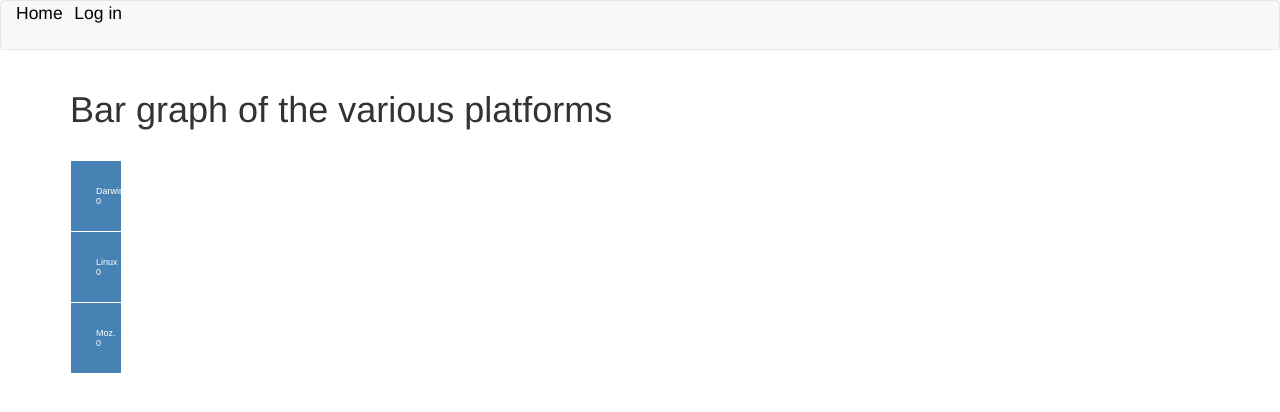
After one commit to CDAT/usage, a Django app: page /stats/hello_world/ in a window 1280 px wide. The commit adds this page. Shown: the top 412 px of the page. Run offline with Django 3.2, Linux system fonts and the light colour scheme; data that the repository does not hold is empty; parts of the project's set-up code (start-up, migrations or seed data) failed here and were passed over; some libraries are stand-ins or nearby versions.

Commit message:
have basic bar graph of the various platforms

```diff
--- a/requirements.txt
+++ b/requirements.txt
@@ -9,3 +9,4 @@ pygeoip==0.3.2
 pyparsing==2.2.0
 six==1.10.0
 virtualenv==15.0.3
+mysqlclient==1.3.6
--- a/statsPage/templates/base.html
+++ b/statsPage/templates/base.html
@@ -3,6 +3,7 @@
 <!-- JavaScript -->
 <script src="https://code.jquery.com/jquery-2.1.4.min.js"></script>
 <script src="https://maxcdn.bootstrapcdn.com/bootstrap/3.3.5/js/bootstrap.min.js"></script>
+<!--script src="https://maxcdn.bootstrapcdn.com/bootstrap/3.3.5/js/bootstrap.min.js"></script-->
 <!-- http://stackoverflow.com/questions/14720464/django-project-base-template -->
 
 <nav class="navbar navbar-default">
@@ -10,27 +11,86 @@
         <div class="navbar-header">
             <ul class="nav navbar-nav">
                 {% if user.is_authenticated %}
-                    <li><a href="/">Home</a></li>
+<div class="container">
+    <div class="row">
 
+        <div class="btn-group">
+                <li><a style="color:black; font-size:125%" href="/stats">Home</a></li>
+                <!--li><a style="color:black; font-size: 125%;" href="/">Home</a></li-->
+        </div>
+
+        &nbsp;
+        <div class="btn-group">
+          <!--button type="button" class="btn btn-default dropdown-toggle" data-toggle="dropdown"-->
+          <li class="dropdown-toggle" data-toggle="dropdown" style="font-size:125%;">
+            Log <span class="caret"></span>
+          </li>
+          <ul class="dropdown-menu" role="menu">
                     <li><a href="{% url 'statsPage.views.show_error_log' %}">Errors</a></li>
                     <li><a href="{% url 'stats.views.log_event' %}">Add log</a></li>
+          </ul>
+        </div>
 
-                    <li><a href="{% url 'statsPage.views.show_debug' %}">Debug</a></li>
-                    <li><a href="{% url 'statsPage.views.show_debug_error' %}">Debug Error</a></li>
 
+        &nbsp;
+        <div class="btn-group">
+          <li class="dropdown-toggle" data-toggle="dropdown" style="font-size:125%">
+            Debug <span class="caret"></span>
+          </li>
+          <ul class="dropdown-menu">
+                <li><a href="{% url 'statsPage.views.show_debug' %}">Debug</a></li>
+                <li><a href="{% url 'statsPage.views.show_debug_error' %}">Debug Error</a></li>
+          </ul>
+        </div>
+
+        &nbsp;
+        <div class="btn-group">
+          <li class="dropdown-toggle" data-toggle="dropdown" style="font-size:125%">
+            Stats <span class="caret"></span>
+          </li>
+          <ul class="dropdown-menu">
                     <li><a href="{% url 'admin:stats_user_changelist' %}">User Stats</a></li>
                     <li><a href="{% url 'admin:stats_source_changelist' %}">Source Stats</a></li>
                     <li><a href="{% url 'admin:stats_machine_changelist' %}">Machine Stats</a></li>
                     <li><a href="{% url 'admin:stats_logevent_changelist' %}">Changelist Stats</a></li>
                     <li><a href="{% url 'admin:stats_error_changelist' %}">Error Stats</a></li>
                     <li><a href="{% url 'admin:stats_action_changelist' %}">Action Stats</a></li>
+          </ul>
+        </div>
 
-                    <li><a href="{% url 'admin:sites_site_changelist' %}">Sites</a></li>
 
-                    <li><a href="{% url 'logout' %}">Logout</a></li>
+        &nbsp;
+        <div class="btn-group">
+            <li><a style="color:black; font-size:125%" href="{% url 'admin:sites_site_changelist' %}">Sites</a></li>
+        </div>
+
+        &nbsp;
+        <div class="btn-group">
+            <li><a style="color:black; font-size:125%" href="/logout/">Logout</a></li>
+            <!--li><a style="color:black; font-size:125%" href="{% url 'logout' %}">Logout</a></li-->
+        </div>
+
+        &nbsp;
+        <div class="btn-group">
+            <li><a style="color:black; font-size:125%" href="/stats/hello_world/">Platform stats</a></li>
+            <!--li><a style="color:black; font-size:125%" href="{% url 'statsPage.views.hello_world' %}">Hello world</a></li-->
+        </div>
+
+
+    </div>
+</div>
                 {% else %}
-                    <li><a href="/">Home</a></li>
-                    <li><a href="/login">Login</a></li>
+
+                    <div class="btn-group">
+                        <li><a style="color:black; font-size:125%" href="/stats">Home</a></li>
+                        <!--li><a style="color:black; font-size:125%" href="/">Home</a></li-->
+                    </div>
+
+                    &nbsp;
+                    <div class="btn-group">
+                        <li><a style="color:black; font-size:125%" href="/login">Log in</a></li>
+                    </div>
+
                 {% endif %}
            </ul>
         </div>
--- /dev/null
+++ b/statsPage/templates/hello_world.html
@@ -0,0 +1,88 @@
+<!--http://stackoverflow.com/questions/31921717/django-how-to-import-items-from-models-py-into-the-views-py-->
+<!-- yo, homegirl.. this is helpful http://www.b-list.org/weblog/2007/nov/04/working-models/ -->
+<!-- https://bost.ocks.org/mike/bar/ this is helpful too -->
+<!-- https://bl.ocks.org -->
+{% extends "base.html" %}
+
+{% block content %}
+
+<h1> Bar graph of the various platforms </h1>
+<!--br>
+{{ d_count }}
+<br>
+{{ m_count }}
+<br>
+{{ l_count }}
+<br-->
+<br>
+<!--{% for mach in machine %}
+    {{ mach.platform }}<br>
+{% endfor %}
+<br>
+<br-->
+<style>
+
+.chart div {
+  font: 9px sans-serif;
+  background-color: steelblue;
+  text-align: right;
+  padding: 25px;
+  margin: 1px;
+  color: white;
+}
+
+</style>
+
+<div class="chart">
+  <div style="width: {{d_graph}}px;">Darwin {{d_count}}</div>
+  <div style="width: {{l_graph}}px;">Linux {{l_count}}</div>
+  <div style="width: {{m_graph}}px;">Moz. {{m_count}}</div>
+</div>
+
+
+
+
+
+<!--{{ mach_meta.fields }}
+<br>
+<br>
+{{ user_meta.fields }}
+<br>
+<br>
+{{ netinfo_meta.fields }}
+<br>
+<br>
+{{ source_meta.fields }}
+<br>
+<br>
+{{ action_meta.fields }}
+<br>
+<br>
+{{ logevent_meta.fields }}
+<br>
+<br>
+{{ user }}
+<br>
+<br>
+{{ machine }}
+<br>
+<br>
+{{ source }}
+<br>
+<br>
+{{ net_info }}
+<br>
+<br>
+{{ action }}
+<br>
+<br>
+{{ session }}
+<br>
+<br>
+{{ log_event }}
+<br>
+<br>
+{{ error }} -->
+
+
+{% endblock content %}
--- a/statsPage/urls.py
+++ b/statsPage/urls.py
@@ -4,6 +4,7 @@ from django.views.generic import DetailView, ListView
 urlpatterns = patterns('statsPage.views',
     # /
     url(r'^$','show_log'),
+    url(r'^hello_world/$','hello_world'),
 
     # /log/errors
     url(r'^errors/$','show_error_log'),
--- a/statsPage/views.py
+++ b/statsPage/views.py
@@ -22,6 +22,9 @@ from django.utils.datastructures import MultiValueDictKeyError
 from django.views.decorators.csrf import csrf_exempt
 from stats.models import *
 from django.conf import settings
+
+
+
 if not settings.configured:
     settings.configure()
 
@@ -58,7 +61,42 @@ def show_sign_in_page(request):
         login(request, user)
         return HttpResponseRedirect('../')
 
+def hello_world(request):
+    source = Source.objects.all()
+    net_info = NetInfo.objects.all()
+    action = Action.objects.all()
+    session = Session.objects.all()
+    log_event = LogEvent.objects.all()
+    error = Error.objects.all()
+    machine = Machine.objects.all()
+    user = User.objects.all()
 
+    d_count = 0
+    l_count = 0
+    m_count = 0
+    for mach in machine:
+        if mach.platform == 'Darwin':
+            d_count += 1
+        elif mach.platform == 'Linux':
+            l_count += 1
+        elif mach.platform == 'Mozilla':
+            m_count += 1
+
+
+    l_graph = l_count*4
+    m_graph = m_count*4
+    d_graph = d_count*4
+    mach_meta = Machine._meta
+    user_meta = User._meta
+    netinfo_meta = NetInfo._meta
+    source_meta = Source._meta
+    action_meta = Action._meta
+    logevent_meta = LogEvent._meta
+
+    #return render_to_response('hello_world.html', {'data': 'Hello World'}, context_instance=RequestContext(request))
+    #return render_to_response('hello_world.html', {'data': whatsthis}, context_instance=RequestContext(request))
+    return render_to_response('hello_world.html', {'source': source, 'net_info': net_info, 'action': action, 'session': session, 'log_event': log_event, 'error': error, 'machine': machine, 'user': user, 'mach_meta': mach_meta, 'user_meta': user_meta, 'netinfo_meta': netinfo_meta, 'source_meta': source_meta, 'action_meta': action_meta, 'logevent_meta': logevent_meta, 'd_count': d_count, 'l_count': l_count, 'm_count': m_count, 'l_graph': l_graph, 'm_graph': m_graph, 'd_graph': d_graph }, context_instance=RequestContext(request))
+    # return HttpResponse("Hello, World")
 
 def show_log(request):
     '''
--- a/usage/settings.py
+++ b/usage/settings.py
@@ -67,7 +67,7 @@ DATABASES = {
         'NAME': 'uvcdat_usage',  # Or path to database file if using sqlite3.
         'USER': 'uvcdat_usage',                            # Not used with sqlite3.
         'PASSWORD': '1b29e7fe6839569bd408d29642e40f39e5f75c8f112b53a8414d7a2c9f569972',
-        'HOST': '',                            # Set to empty string for localhost. Not used with sqlite3.
+        'HOST': 'localhost',                            # Set to empty string for localhost. Not used with sqlite3.
         'PORT': '',                            # Set to empty string for default. Not used with sqlite3.
     }
 }
@@ -111,6 +111,8 @@ INSTALLED_APPS = (
     'django.contrib.admin',
     'twitter_bootstrap',
     'django_extensions',
+    # http://django-mysql.readthedocs.io/en/latest/installation.html
+    'django_mysql'
     # Uncomment the next line to enable admin documentation:
     # 'django.contrib.admindocs',
 )
--- a/usage/urls.py
+++ b/usage/urls.py
@@ -9,7 +9,8 @@ urlpatterns = patterns('',
     url(r'log/', include('stats.urls')),
     url(r'login/', include('login.urls')),
     (r'^media/(?P<path>.*)$','django.views.static.serve',{'document_root': settings.MEDIA_ROOT}),
-    url(r'^', include('statsPage.urls')), # match everything else...
+    # url(r'^', include('statsPage.urls')), # match everything else...
+     url(r'^stats/', include('statsPage.urls')), # match everything else...
     url(r'^logout/$', 'django.contrib.auth.views.logout', name='logout', kwargs={'next_page': '/'}),
 
     # Uncomment the admin/doc line below to enable admin documentation:
```
Also changed, not shown: statsPage/templates/showlog.html (+7 -5 lines).
